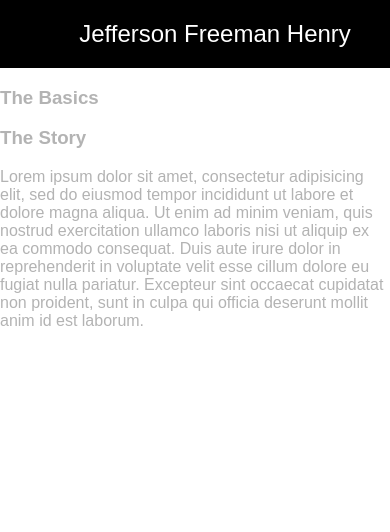
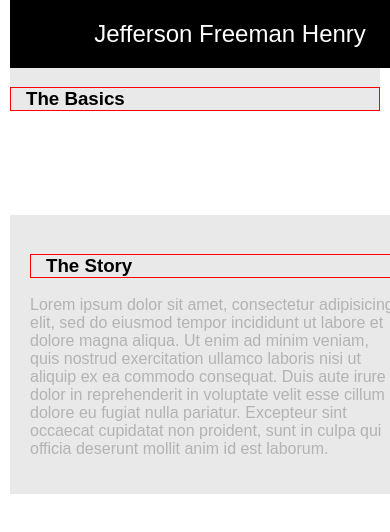
Before and after one commit to henryjf/vcard, a plain HTML site: page app/index.html in a window 390 px wide. Shown: the top 532 px of the page. Drawn offline with nearby package versions, Linux system fonts and the light colour scheme; files that its build step writes are made by us from their sources.

Commit message:
working on mobile sass

```diff
--- a/app/index.html
+++ b/app/index.html
@@ -8,7 +8,7 @@
   </head>
   <body>
     <div class="container">
-      <div class="vcard">
+      <!-- <div class="vcard"> -->
 
       <header>
         Jefferson Freeman Henry
@@ -17,13 +17,13 @@
 
       <div class="sidebar">
         <h3>The Basics</h3>
-        <!-- <ul>
-          <li>Name</li>
+        <ul>
+          <!-- <li>Name</li>
           <li>Github URL</li>
           <li>Email:</li>
           <li>Company:</li>
-          <li>Website:</li>
-        </ul> -->
+          <li>Website:</li> -->
+        </ul>
       </div>
       <div class="main">
           <h3>The Story</h3>
@@ -33,7 +33,7 @@
 
 
       </div>
-    </div>
+    <!-- </div> -->
 
     </div>
     <script src="js/bundle.js"></script>
--- a/src/js/main.js
+++ b/src/js/main.js
@@ -35,13 +35,13 @@ var url = 'https://api.github.com/users/henryjf';
 
   function cardTemplate(name, login, email){
     return `
-      <ul>
+
         <li>Name:  </li> ${name}<br>
         <li>Github URL  </li> <a href="#">${login}</a> <br>
         <li>Email: </li>  ${email}<br>
         <li>Company: </li> n/a <br>
         <li>Website:</li>  n/a
-      </ul>
+
     `
 };
 
--- a/src/sass/main.scss
+++ b/src/sass/main.scss
@@ -3,9 +3,12 @@
   max-width: 400px;
   color: #B3B3B3;
   position: relative;
+  margin: 0 10px;
+  background-color: #EAE9EA;
+
 
 header {
-  width: 100%;
+  width: 400px;
   padding: 20px;
   text-align: center;
   background-color: black;
@@ -13,23 +16,44 @@ header {
   font-size: 24px;
 }
 
+h3 {
+  border: 1px solid red;
+  color: black;
+  padding-left: 15px;
+}
+
 li {
+  padding-left: 15px;
   list-style: none;
   color: #6AA2A2;
   display:inline-block;
   name {
     color: #B3B3B3;
   }
-}
-.sidebar{
+//   .sidebar{
+//     padding: 15px 35px 15px 25px;
+//
+//     h3 { padding-right: 25px;}
+//
+// }
+
 }
 
 img {
   width: 110px;
   border-radius: 55px;
   position: absolute;
-  top: 80px;
-  right: 5px;
+  top: 95px;
+  right: 15px;
+}
+
+.main {
+  width: 100%;
+  position: absolute;
+  padding: 20px;
+  top: 215px;
+  left: 0px;
+  background-color: #EAE9EA;
 }
 
 }
```
